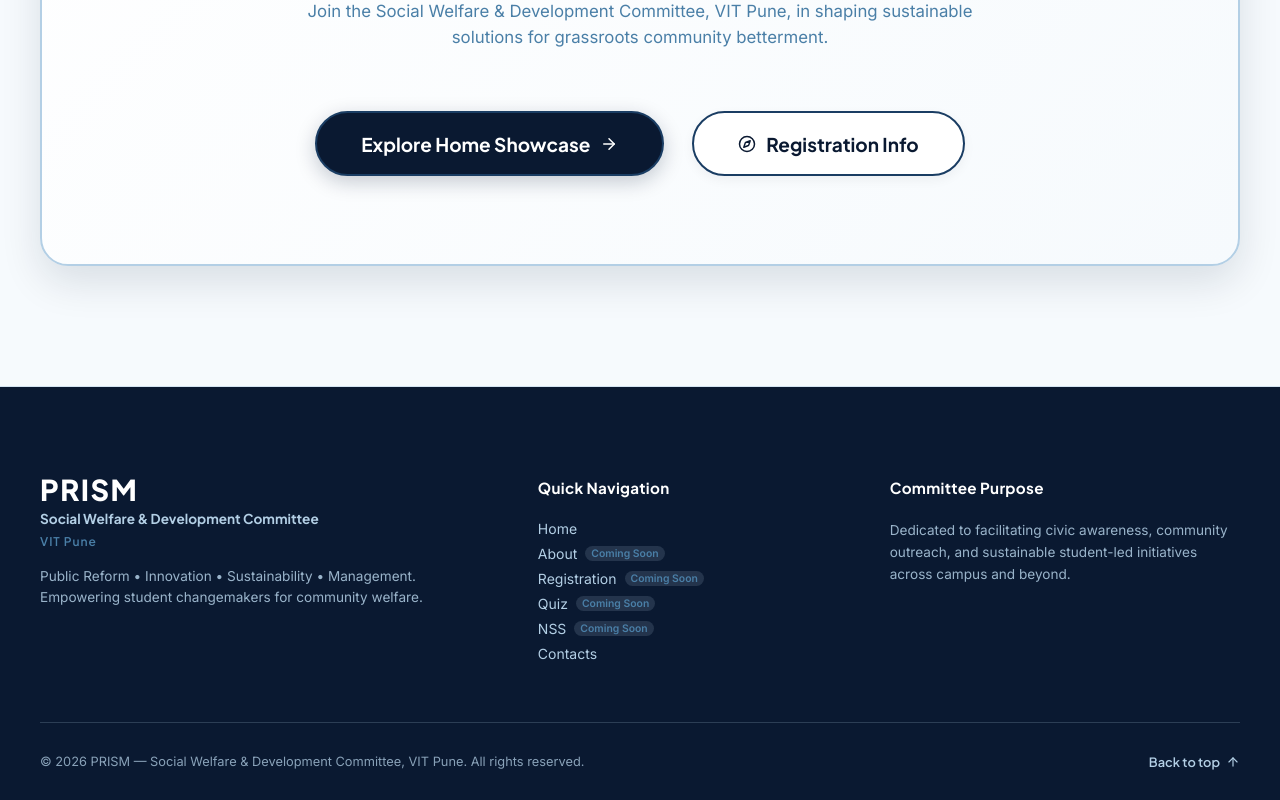
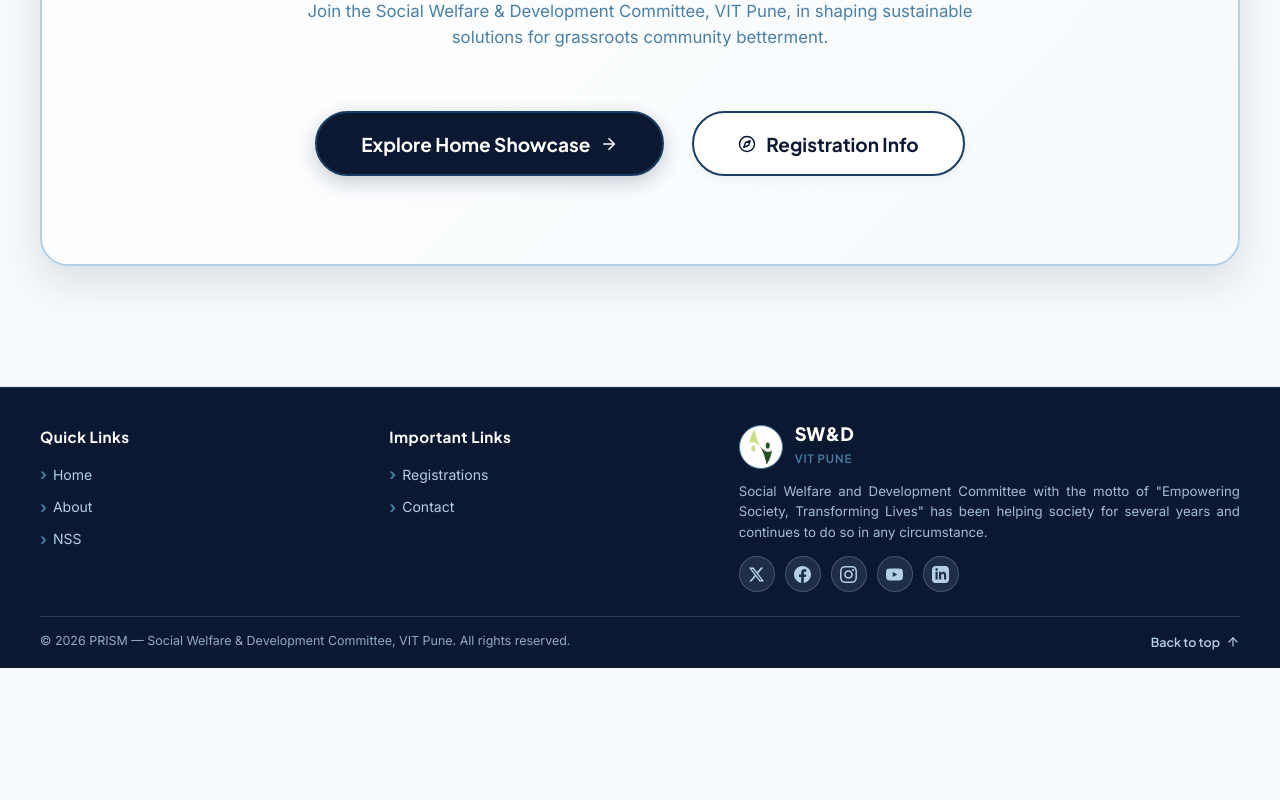
Before and after one commit to SW-D-VIT-Pune/PRISM-2026-Website, a React (Vite) app: page / in a window 1280 px wide. Shown: the part 6586-7386 px from the top of the page. After the commit the page ends 7254 px from the top, so only its background shows below. Built offline with nearby package versions, Linux system fonts and the light colour scheme.

Commit message:
Update footer with SWD logos, social media handle links, motto, remove coming soon tags, and reduce footer height

```diff
--- a/src/components/Footer.jsx
+++ b/src/components/Footer.jsx
@@ -6,13 +6,63 @@ export default function Footer({ onNavClick }) {
     window.scrollTo({ top: 0, behavior: 'smooth' });
   };
 
-  const navItems = [
+  const socialLinks = [
+    {
+      name: 'Twitter',
+      url: 'https://twitter.com/vit_socials',
+      icon: (
+        <svg width="17" height="17" viewBox="0 0 24 24" fill="currentColor" aria-hidden="true">
+          <path d="M18.244 2.25h3.308l-7.227 8.26 8.502 11.24H16.17l-5.214-6.817L4.99 21.75H1.68l7.73-8.835L1.254 2.25H8.08l4.713 6.231zm-1.161 17.52h1.833L7.084 4.126H5.117z"/>
+        </svg>
+      )
+    },
+    {
+      name: 'Facebook',
+      url: 'https://www.facebook.com/vitsocials',
+      icon: (
+        <svg width="17" height="17" viewBox="0 0 24 24" fill="currentColor" aria-hidden="true">
+          <path d="M24 12.073c0-6.627-5.373-12-12-12s-12 5.373-12 12c0 5.99 4.388 10.954 10.125 11.854v-8.385H7.078v-3.47h3.047V9.43c0-3.007 1.792-4.669 4.533-4.669 1.312 0 2.686.235 2.686.235v2.953H15.83c-1.491 0-1.956.925-1.956 1.874v2.25h3.328l-.532 3.47h-2.796v8.385C19.612 23.027 24 18.062 24 12.073z"/>
+        </svg>
+      )
+    },
+    {
+      name: 'Instagram',
+      url: 'https://www.instagram.com/vitsocials/',
+      icon: (
+        <svg width="17" height="17" viewBox="0 0 24 24" fill="currentColor" aria-hidden="true">
+          <path d="M12 2.163c3.204 0 3.584.012 4.85.07 3.252.148 4.771 1.691 4.919 4.919.058 1.265.069 1.645.069 4.849 0 3.205-.012 3.584-.069 4.849-.149 3.225-1.664 4.771-4.919 4.919-1.266.058-1.644.07-4.85.07-3.204 0-3.584-.012-4.849-.07-3.26-.149-4.771-1.699-4.919-4.92-.058-1.265-.07-1.644-.07-4.849 0-3.204.013-3.583.07-4.849.149-3.227 1.664-4.771 4.919-4.919 1.266-.057 1.645-.069 4.849-.069zm0-2.163c-3.259 0-3.667.014-4.947.072-4.358.2-6.78 2.618-6.98 6.98-.059 1.281-.073 1.689-.073 4.948 0 3.259.014 3.668.072 4.948.2 4.358 2.618 6.78 6.98 6.98 1.281.058 1.689.072 4.948.072 3.259 0 3.668-.014 4.948-.072 4.354-.2 6.782-2.618 6.979-6.98.059-1.28.073-1.689.073-4.948 0-3.259-.014-3.667-.072-4.947-.196-4.354-2.617-6.78-6.979-6.98-1.281-.059-1.69-.073-4.949-.073zm0 5.838c-3.403 0-6.162 2.759-6.162 6.162s2.759 6.163 6.162 6.163 6.162-2.759 6.162-6.163c0-3.403-2.759-6.162-6.162-6.162zm0 10.162c-2.209 0-4-1.79-4-4 0-2.209 1.791-4 4-4s4 1.791 4 4c0 2.21-1.791 4-4 4zm6.406-11.845c-.796 0-1.441.645-1.441 1.44s.645 1.44 1.441 1.44c.795 0 1.439-.645 1.439-1.44s-.644-1.44-1.439-1.44z"/>
+        </svg>
+      )
+    },
+    {
+      name: 'YouTube',
+      url: 'https://www.youtube.com/channel/UCJnaNm8Ns08rUIhsdFM2fhA',
+      icon: (
+        <svg width="17" height="17" viewBox="0 0 24 24" fill="currentColor" aria-hidden="true">
+          <path d="M23.498 6.186a3.016 3.016 0 0 0-2.122-2.136C19.505 3.545 12 3.545 12 3.545s-7.505 0-9.377.505A3.017 3.017 0 0 0 .502 6.186C0 8.07 0 12 0 12s0 3.93.502 5.814a3.016 3.016 0 0 0 2.122 2.136c1.871.505 9.376.505 9.376.505s7.505 0 9.377-.505a3.015 3.015 0 0 0 2.122-2.136C24 15.93 24 12 24 12s0-3.93-.502-5.814zM9.545 15.568V8.432L15.818 12l-6.273 3.568z"/>
+        </svg>
+      )
+    },
+    {
+      name: 'LinkedIn',
+      url: 'https://www.linkedin.com/company/vit-social-welfare-development/',
+      icon: (
+        <svg width="17" height="17" viewBox="0 0 24 24" fill="currentColor" aria-hidden="true">
+          <path d="M19 0h-14c-2.761 0-5 2.239-5 5v14c0 2.761 2.239 5 5 5h14c2.762 0 5-2.239 5-5v-14c0-2.761-2.238-5-5-5zm-11 19h-3v-11h3v11zm-1.5-12.268c-.966 0-1.75-.79-1.75-1.764s.784-1.764 1.75-1.764 1.75.79 1.75 1.764-.783 1.764-1.75 1.764zm13.5 12.268h-3v-5.604c0-3.368-4-3.113-4 0v5.604h-3v-11h3v1.765c1.396-2.586 7-2.777 7 2.476v6.759z"/>
+        </svg>
+      )
+    }
+  ];
+
+  const quickLinks = [
     { id: 'home', label: 'Home' },
     { id: 'about', label: 'About' },
-    { id: 'registration', label: 'Registration' },
-    { id: 'quiz', label: 'Quiz' },
-    { id: 'nss', label: 'NSS' },
-    { id: 'contacts', label: 'Contacts' }
+    { id: 'nss', label: 'NSS' }
+  ];
+
+  const importantLinks = [
+    { id: 'registration', label: 'Registrations' },
+    { id: 'contacts', label: 'Contact' }
   ];
 
   return (
@@ -20,44 +70,70 @@ export default function Footer({ onNavClick }) {
       <div className="container-inner">
         <div className="footer-top-grid">
 
-          {/* Col 1: Committee Branding */}
-          <div className="footer-col brand-col">
-            <div className="footer-brand-title">PRISM</div>
-            <div className="footer-committee-sub">
-              Social Welfare & Development Committee
-            </div>
-            <div className="footer-college-tag">
-              VIT Pune
-            </div>
-            <p className="footer-description-text">
-              Public Reform • Innovation • Sustainability • Management. Empowering student changemakers for community welfare.
-            </p>
-          </div>
-
-          {/* Col 2: Quick Links */}
+          {/* Col 1: Quick Links */}
           <div className="footer-col">
-            <h4 className="footer-col-title">Quick Navigation</h4>
+            <h4 className="footer-col-title">Quick Links</h4>
             <ul className="footer-nav-list">
-              {navItems.map((item) => (
+              {quickLinks.map((item) => (
                 <li key={item.id}>
                   <button
                     className="footer-nav-btn"
                     onClick={() => onNavClick(item)}
                   >
-                    {item.label}
-                    {item.id !== 'home' && item.id !== 'contacts' && <span className="footer-soon-tag">Coming Soon</span>}
+                    <span className="footer-chevron">›</span>
+                    <span>{item.label}</span>
                   </button>
                 </li>
               ))}
             </ul>
           </div>
 
-          {/* Col 3: Official Committee Purpose */}
+          {/* Col 2: Important Links */}
           <div className="footer-col">
-            <h4 className="footer-col-title">Committee Purpose</h4>
-            <p className="footer-purpose-text">
-              Dedicated to facilitating civic awareness, community outreach, and sustainable student-led initiatives across campus and beyond.
+            <h4 className="footer-col-title">Important Links</h4>
+            <ul className="footer-nav-list">
+              {importantLinks.map((item) => (
+                <li key={item.id}>
+                  <button
+                    className="footer-nav-btn"
+                    onClick={() => onNavClick(item)}
+                  >
+                    <span className="footer-chevron">›</span>
+                    <span>{item.label}</span>
+                  </button>
+                </li>
+              ))}
+            </ul>
+          </div>
+
+          {/* Col 3: SW&D Branding, Motto & Socials */}
+          <div className="footer-col footer-info-col">
+            <div className="footer-logos-header">
+              <img src="/images/SWD_logo.png" alt="SWD Logo" className="footer-swd-logo" />
+              <div>
+                <h4 className="footer-swd-title">SW&amp;D</h4>
+                <span className="footer-college-tag">VIT Pune</span>
+              </div>
+            </div>
+            <p className="footer-motto-text">
+              Social Welfare and Development Committee with the motto of &quot;Empowering Society, Transforming Lives&quot; has been helping society for several years and continues to do so in any circumstance.
             </p>
+
+            <div className="footer-social-links">
+              {socialLinks.map((social) => (
+                <a
+                  key={social.name}
+                  href={social.url}
+                  target="_blank"
+                  rel="noopener noreferrer"
+                  className={`footer-social-btn ${social.name.toLowerCase()}`}
+                  aria-label={social.name}
+                  title={social.name}
+                >
+                  {social.icon}
+                </a>
+              ))}
+            </div>
           </div>
 
         </div>
@@ -65,7 +141,7 @@ export default function Footer({ onNavClick }) {
         {/* Footer Bottom Bar */}
         <div className="footer-bottom-bar">
           <div className="footer-copyright-text">
-            © 2026 PRISM — Social Welfare & Development Committee, VIT Pune. All rights reserved.
+            © 2026 PRISM — Social Welfare &amp; Development Committee, VIT Pune. All rights reserved.
           </div>
 
           <button className="scroll-top-btn" onClick={scrollToTop} aria-label="Scroll to top">
@@ -79,51 +155,17 @@ export default function Footer({ onNavClick }) {
         .prism-footer-section {
           background-color: var(--primary-navy);
           color: var(--white);
-          padding-top: var(--space-2xl);
-          padding-bottom: var(--space-md);
+          padding-top: 36px;
+          padding-bottom: 16px;
+          border-top: 1px solid rgba(179, 207, 229, 0.15);
         }
 
         .footer-top-grid {
           display: grid;
-          grid-template-columns: 1.5fr 1fr 1.2fr;
-          gap: var(--space-xl);
-          padding-bottom: var(--space-xl);
-          border-bottom: 1px solid rgba(179, 207, 229, 0.2);
-        }
-
-        .footer-brand-title {
-          font-family: var(--font-heading);
-          font-size: 1.8rem;
-          font-weight: 800;
-          color: var(--white);
-          letter-spacing: 0.05em;
-          line-height: 1;
-        }
-
-        .footer-committee-sub {
-          font-family: var(--font-heading);
-          font-size: 0.85rem;
-          font-weight: 700;
-          color: var(--light-blue);
-          margin-top: 4px;
-        }
-
-        .footer-college-tag {
-          font-family: var(--font-heading);
-          font-size: 0.75rem;
-          font-weight: 600;
-          color: var(--medium-blue);
-          letter-spacing: 0.08em;
-          margin-top: 2px;
-          margin-bottom: var(--space-xs);
-        }
-
-        .footer-description-text {
-          font-size: 0.85rem;
-          color: var(--light-blue);
-          line-height: 1.55;
-          opacity: 0.85;
-          max-width: 400px;
+          grid-template-columns: 1fr 1fr 1.6fr;
+          gap: clamp(20px, 3vw, 36px);
+          padding-bottom: 24px;
+          border-bottom: 1px solid rgba(179, 207, 229, 0.18);
         }
 
         .footer-col-title {
@@ -131,15 +173,17 @@ export default function Footer({ onNavClick }) {
           font-size: 0.95rem;
           font-weight: 700;
           color: var(--white);
-          margin-bottom: var(--space-sm);
-          letter-spacing: 0.02em;
+          margin-bottom: 12px;
+          letter-spacing: 0.03em;
         }
 
         .footer-nav-list {
           list-style: none;
           display: flex;
           flex-direction: column;
-          gap: 8px;
+          gap: 6px;
+          padding: 0;
+          margin: 0;
         }
 
         .footer-nav-btn {
@@ -149,46 +193,112 @@ export default function Footer({ onNavClick }) {
           font-family: var(--font-body);
           font-size: 0.875rem;
           cursor: pointer;
-          padding: 0;
-          display: flex;
+          padding: 2px 0;
+          display: inline-flex;
           align-items: center;
-          gap: 8px;
-          transition: color var(--transition-fast);
+          gap: 6px;
+          transition: color var(--transition-fast), transform var(--transition-fast);
+        }
+
+        .footer-chevron {
+          color: var(--medium-blue);
+          font-size: 1rem;
+          font-weight: 800;
+          line-height: 1;
         }
 
         .footer-nav-btn:hover {
           color: var(--white);
+          transform: translateX(3px);
         }
 
-        .footer-soon-tag {
-          font-size: 0.65rem;
+        .footer-nav-btn:hover .footer-chevron {
+          color: var(--white);
+        }
+
+        .footer-logos-header {
+          display: flex;
+          align-items: center;
+          gap: 12px;
+          margin-bottom: 10px;
+        }
+
+        .footer-swd-logo {
+          width: 44px;
+          height: 44px;
+          object-fit: contain;
+          background: #FFFFFF;
+          border-radius: 50%;
+          padding: 3px;
+          border: 1px solid var(--medium-blue);
+        }
+
+        .footer-swd-title {
+          font-family: var(--font-heading);
+          font-size: 1.15rem;
+          font-weight: 800;
+          color: var(--white);
+          line-height: 1.1;
+          margin: 0;
+        }
+
+        .footer-college-tag {
+          font-family: var(--font-heading);
+          font-size: 0.72rem;
           font-weight: 600;
           color: var(--medium-blue);
-          background-color: rgba(179, 207, 229, 0.15);
-          padding: 1px 6px;
-          border-radius: var(--radius-pill);
+          letter-spacing: 0.08em;
+          text-transform: uppercase;
         }
 
-        .footer-purpose-text {
-          font-size: 0.85rem;
+        .footer-motto-text {
+          font-size: 0.83rem;
           color: var(--light-blue);
-          line-height: 1.6;
-          opacity: 0.85;
+          line-height: 1.55;
+          opacity: 0.9;
+          margin-bottom: 14px;
+          text-align: justify;
+        }
+
+        .footer-social-links {
+          display: flex;
+          align-items: center;
+          gap: 10px;
+        }
+
+        .footer-social-btn {
+          width: 36px;
+          height: 36px;
+          border-radius: 50%;
+          background: rgba(179, 207, 229, 0.12);
+          border: 1px solid rgba(179, 207, 229, 0.25);
+          color: var(--light-blue);
+          display: grid;
+          place-items: center;
+          text-decoration: none;
+          transition: background-color var(--transition-fast), color var(--transition-fast), transform var(--transition-fast), border-color var(--transition-fast);
+        }
+
+        .footer-social-btn:hover {
+          background: var(--light-blue);
+          color: var(--primary-navy);
+          border-color: var(--light-blue);
+          transform: translateY(-3px);
         }
 
         .footer-bottom-bar {
-          padding-top: var(--space-md);
+          padding-top: 14px;
           display: flex;
           align-items: center;
           justify-content: space-between;
           flex-wrap: wrap;
-          gap: var(--space-xs);
+          gap: 10px;
         }
 
         .footer-copyright-text {
-          font-size: 0.8rem;
+          font-size: 0.78rem;
           color: var(--light-blue);
-          opacity: 0.75;
+          opacity: 0.8;
         }
 
         .scroll-top-btn {
@@ -196,7 +306,7 @@ export default function Footer({ onNavClick }) {
           border: none;
           color: var(--light-blue);
           font-family: var(--font-heading);
-          font-size: 0.8rem;
+          font-size: 0.78rem;
           font-weight: 600;
           display: flex;
           align-items: center;
@@ -212,7 +322,11 @@ export default function Footer({ onNavClick }) {
         @media (max-width: 768px) {
           .footer-top-grid {
             grid-template-columns: 1fr;
-            gap: var(--space-lg);
+            gap: 20px;
+            padding-bottom: 20px;
+          }
+          .prism-footer-section {
+            padding-top: 28px;
           }
         }
       `}</style>
```
